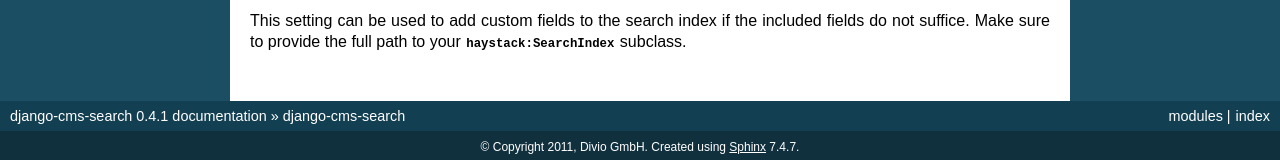
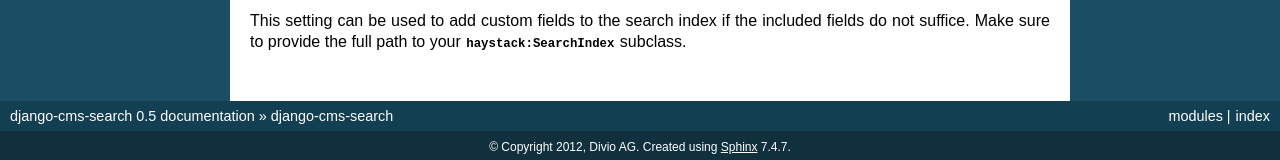
Before and after one commit to beniwohli/django-cms-search, a Sphinx documentation site: the page built from docs/index.rst, in a window 1280 px wide and 900 px high, scrolled down 1353 px. Shown: the part 737-897 px from the top of the window. Built offline with Sphinx 7.4.7, drawn with Linux system fonts in a browser that asks for light colours; some of the changed text lies outside the part shown.

Commit message:
version bump

```diff
--- a/cms_search/__init__.py
+++ b/cms_search/__init__.py
@@ -1 +1 @@
-__version__ = '0.4.1'
+__version__ = '0.5'
--- a/docs/conf.py
+++ b/docs/conf.py
@@ -39,16 +39,16 @@ master_doc = 'index'
 
 # General information about the project.
 project = u'django-cms-search'
-copyright = u'2011, Divio GmbH'
+copyright = u'2012, Divio AG'
 
 # The version info for the project you're documenting, acts as replacement for
 # |version| and |release|, also used in various other places throughout the
 # built documents.
 #
 # The short X.Y version.
-version = '0.4.1'
+version = '0.5'
 # The full version, including alpha/beta/rc tags.
-release = '0.4.1'
+release = '0.5'
 
 # The language for content autogenerated by Sphinx. Refer to documentation
 # for a list of supported languages.
--- a/metadata.py
+++ b/metadata.py
@@ -1,6 +1,6 @@
 package_name = 'cms_search'
 name = 'django-cms-search'
-author = 'Divio GmbH'
+author = 'Divio AG'
 author_email = 'developers@divio.ch'
 description = "An extension to django CMS to provide multilingual Haystack indexes"
 version = __import__(package_name).__version__
```
